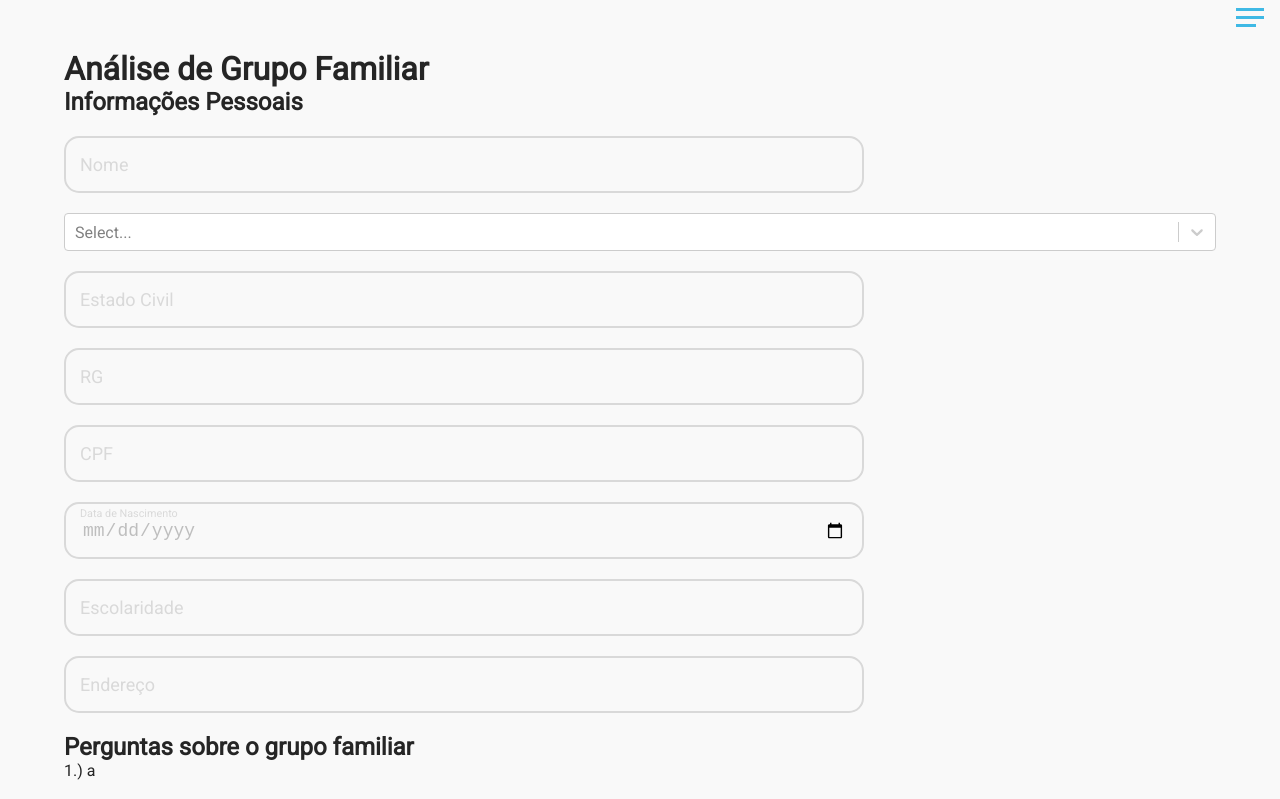
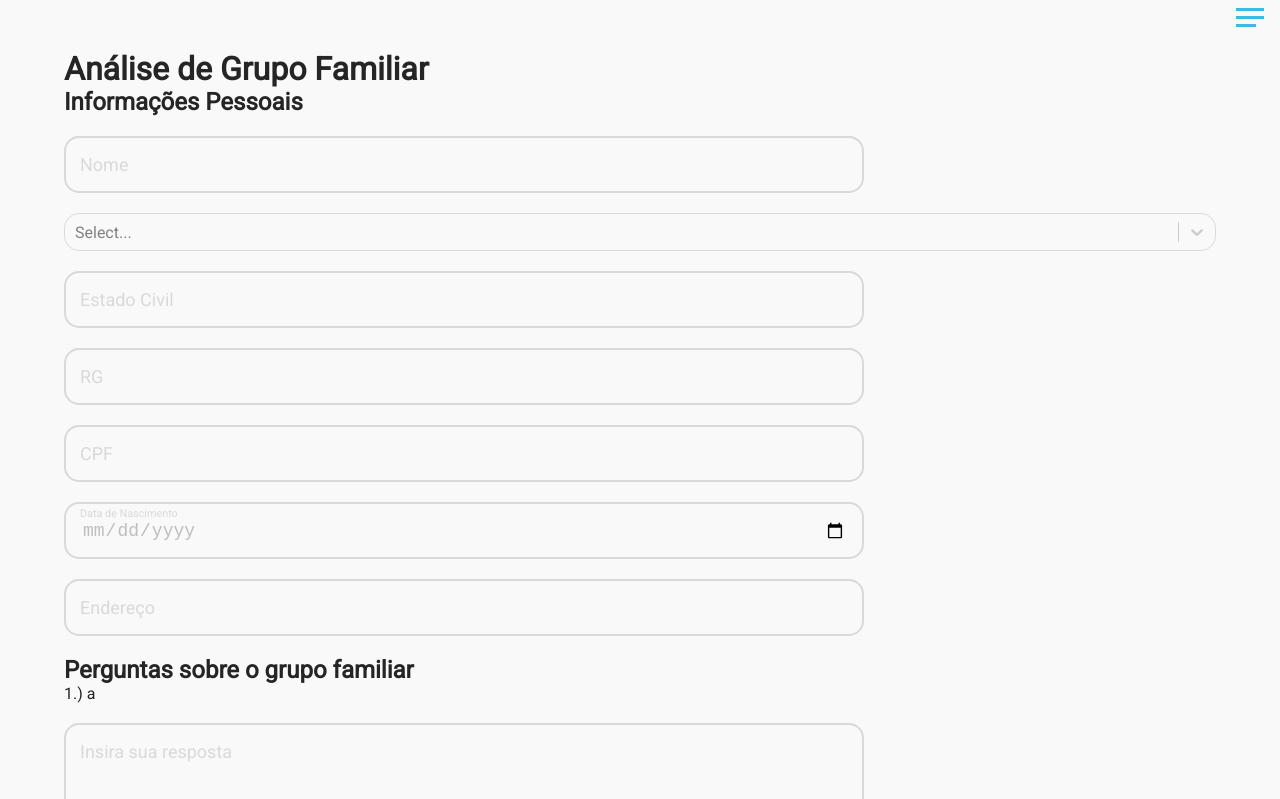
Before and after one commit to gabrieIbarboza/Anjos-da-Rua-Website, a React (Vite) app: page /Cadastro/Familia in a window 1280 px wide. Shown: the top 799 px of the page. Built offline with nearby package versions, Linux system fonts and the light colour scheme.

Commit message:
add reactselect component

```diff
--- a/src/components/Forms/FamilyForm/FamilyForm.jsx
+++ b/src/components/Forms/FamilyForm/FamilyForm.jsx
@@ -68,12 +68,6 @@ export function FamilyForm() {
                     onChange={handleChange}
                 />
                 <FormField
-                    label="Escolaridade"
-                    name="escola"
-                    value={values.escola}
-                    onChange={handleChange}
-                />
-                <FormField
                     label="Endereço"
                     name="endereco"
                     value={values.endereco}
--- a/src/components/Forms/FormSelect/FormSelect.jsx
+++ b/src/components/Forms/FormSelect/FormSelect.jsx
@@ -1,14 +1,34 @@
 import Select from 'react-select';
 
 export function FormSelect({
-    values, onChange
+    values
 }) {
+
+    const handleChange = (selectedOption) => {
+        console.log('handleChange', selectedOption)
+    }
+
+    const selectStyles = {
+        control: (styles) => ({
+            ...styles,
+            borderRadius: 15,
+            borderColor: "#D9D9D9",
+            backgroundColor: "transparent",
+        }),
+        option: (styles, {data, isDisabled, isFocused, isSelected}) => {
+            console.log("option", styles)
+            return {...styles}
+        }
+    }
+
     return (
         <div className='selectWrapper'>
             <Select
                 options={ values }
                 isClearable
                 isSearchable
+                onChange={handleChange}
+                styles={selectStyles}
             />
         </div>
     )
```
